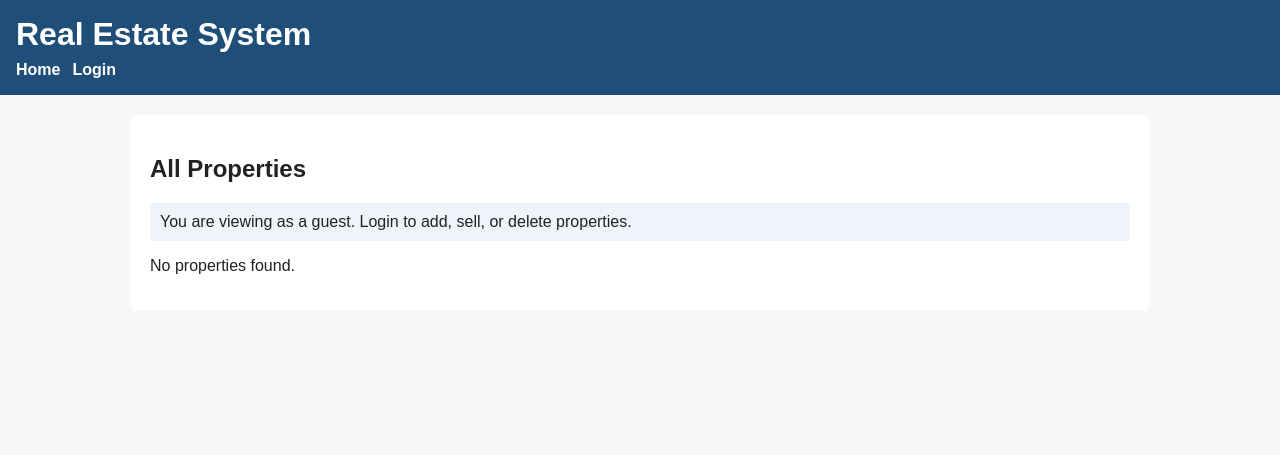
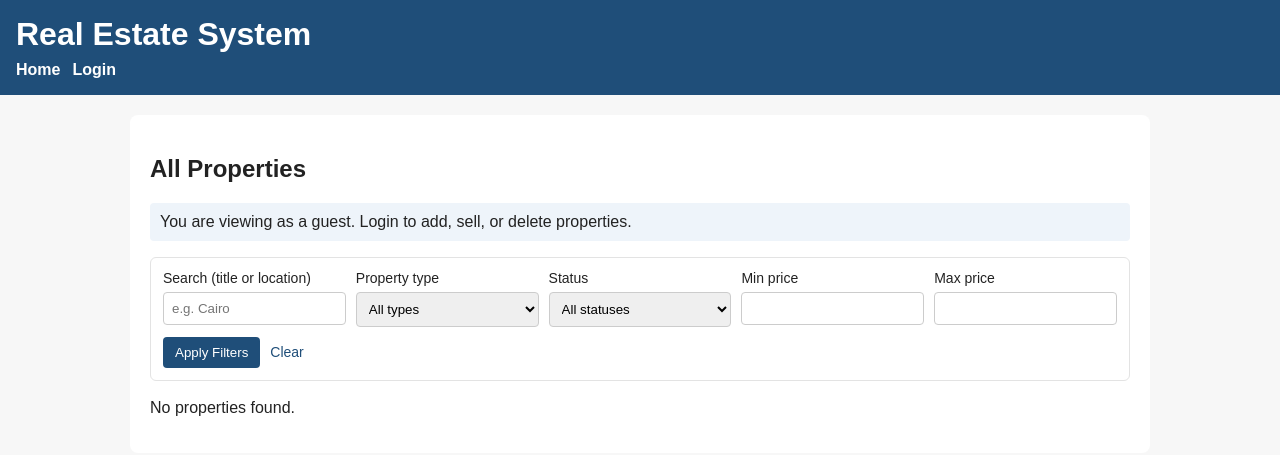
Before and after one commit to sama7705/House-Sales-System, a Node server app: page / in a window 1280 px wide. Shown: the top 455 px of the page. Run offline with Node 20, Linux system fonts and the light colour scheme; data that the repository does not hold is empty; some libraries are stand-ins or nearby versions.

Commit message:
Add simple property search and filter query parameters

```diff
--- a/public/style.css
+++ b/public/style.css
@@ -43,6 +43,40 @@ body {
   background: white;
   padding: 20px;
   border-radius: 8px;
+}
+
+
+.filters-form {
+  border: 1px solid #e3e3e3;
+  border-radius: 6px;
+  padding: 12px;
+  margin: 14px 0 18px;
+}
+
+.filters-grid {
+  display: grid;
+  grid-template-columns: repeat(auto-fit, minmax(160px, 1fr));
+  gap: 10px;
+}
+
+.filters-grid label {
+  display: flex;
+  flex-direction: column;
+  gap: 6px;
+  font-size: 14px;
+}
+
+.filters-actions {
+  margin-top: 10px;
+  display: flex;
+  align-items: center;
+  gap: 10px;
+}
+
+.clear-filters {
+  color: #1f4e79;
+  text-decoration: none;
+  font-size: 14px;
 }
 
 table {
--- a/routes/properties.js
+++ b/routes/properties.js
@@ -7,8 +7,64 @@ const ADMIN_USER = {
   password: 'admin123'
 };
 
-function getAllProperties(db, callback) {
-  db.all('SELECT * FROM properties ORDER BY id DESC', [], callback);
+function isValidNumber(value) {
+  return value !== undefined && value !== null && value !== '' && !Number.isNaN(Number(value));
+}
+
+function buildPropertyFilters(query) {
+  const {
+    search,
+    type,
+    status,
+    minPrice,
+    maxPrice
+  } = query;
+
+  const clauses = [];
+  const params = [];
+  const filters = {
+    search: search ? search.trim() : '',
+    type: type ? type.trim() : '',
+    status: status ? status.trim() : '',
+    minPrice: minPrice || '',
+    maxPrice: maxPrice || ''
+  };
+
+  if (filters.search) {
+    clauses.push('(title LIKE ? OR location LIKE ?)');
+    params.push(`%${filters.search}%`, `%${filters.search}%`);
+  }
+
+  if (filters.type) {
+    clauses.push('type = ?');
+    params.push(filters.type);
+  }
+
+  if (filters.status) {
+    clauses.push('status = ?');
+    params.push(filters.status);
+  }
+
+  if (isValidNumber(filters.minPrice)) {
+    clauses.push('price >= ?');
+    params.push(Number(filters.minPrice));
+  }
+
+  if (isValidNumber(filters.maxPrice)) {
+    clauses.push('price <= ?');
+    params.push(Number(filters.maxPrice));
+  }
+
+  return {
+    whereClause: clauses.length > 0 ? ` WHERE ${clauses.join(' AND ')}` : '',
+    params,
+    filters
+  };
+}
+
+function getFilteredProperties(db, query, callback) {
+  const { whereClause, params } = buildPropertyFilters(query);
+  db.all(`SELECT * FROM properties${whereClause} ORDER BY id DESC`, params, callback);
 }
 
 function getPropertyById(db, id, callback) {
@@ -206,11 +262,13 @@ function requireLogin(req, res, next) {
  *     summary: List all properties (EJS page)
  */
 router.get('/', (req, res) => {
-  getAllProperties(req.db, (err, properties) => {
+  getFilteredProperties(req.db, req.query, (err, properties) => {
     if (err) {
       return res.status(500).send('Database error');
     }
-    return res.render('index', { properties });
+
+    const { filters } = buildPropertyFilters(req.query);
+    return res.render('index', { properties, filters });
   });
 });
 
--- a/views/index.ejs
+++ b/views/index.ejs
@@ -5,6 +5,68 @@
 <% if (!isLoggedIn) { %>
   <p class="info">You are viewing as a guest. Login to add, sell, or delete properties.</p>
 <% } %>
+
+<form action="/" method="GET" class="filters-form">
+  <div class="filters-grid">
+    <label>
+      Search (title or location)
+      <input
+        type="text"
+        name="search"
+        placeholder="e.g. Cairo"
+        value="<%= filters && filters.search ? filters.search : '' %>"
+      >
+    </label>
+
+    <label>
+      Property type
+      <select name="type">
+        <option value="">All types</option>
+        <option value="Apartment" <%= filters && filters.type === 'Apartment' ? 'selected' : '' %>>Apartment</option>
+        <option value="Villa" <%= filters && filters.type === 'Villa' ? 'selected' : '' %>>Villa</option>
+        <option value="House" <%= filters && filters.type === 'House' ? 'selected' : '' %>>House</option>
+        <option value="Chalet" <%= filters && filters.type === 'Chalet' ? 'selected' : '' %>>Chalet</option>
+        <option value="Office" <%= filters && filters.type === 'Office' ? 'selected' : '' %>>Office</option>
+      </select>
+    </label>
+
+    <label>
+      Status
+      <select name="status">
+        <option value="">All statuses</option>
+        <option value="Available" <%= filters && filters.status === 'Available' ? 'selected' : '' %>>Available</option>
+        <option value="Sold" <%= filters && filters.status === 'Sold' ? 'selected' : '' %>>Sold</option>
+      </select>
+    </label>
+
+    <label>
+      Min price
+      <input
+        type="number"
+        min="0"
+        step="1"
+        name="minPrice"
+        value="<%= filters && filters.minPrice ? filters.minPrice : '' %>"
+      >
+    </label>
+
+    <label>
+      Max price
+      <input
+        type="number"
+        min="0"
+        step="1"
+        name="maxPrice"
+        value="<%= filters && filters.maxPrice ? filters.maxPrice : '' %>"
+      >
+    </label>
+  </div>
+
+  <div class="filters-actions">
+    <button type="submit">Apply Filters</button>
+    <a href="/" class="clear-filters">Clear</a>
+  </div>
+</form>
 
 <% if (properties.length === 0) { %>
   <p>No properties found.</p>
```
Also changed, not shown: routes/api.js (+50 -5 lines).
